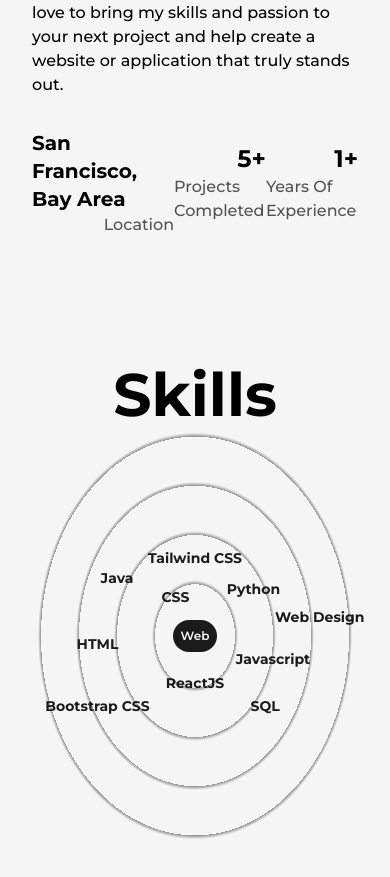
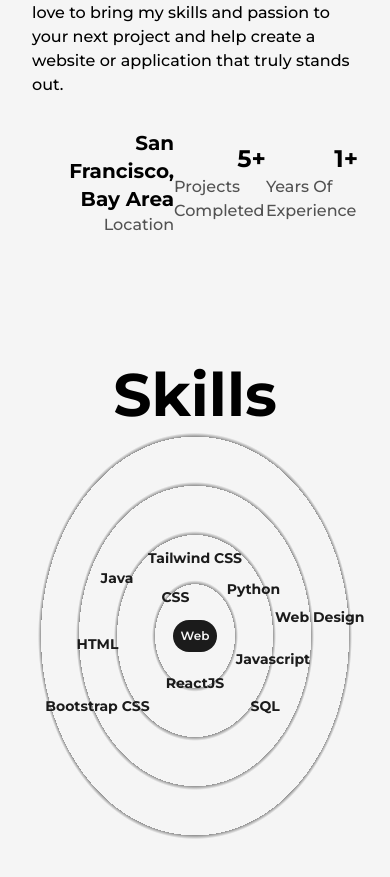
Before and after one commit to CChoi08/Portfolio-Project, a Next.js app: page /about in a window 390 px wide. Shown: the part 1083-1960 px from the top of the page. Built offline with nearby package versions, Linux system fonts and the light colour scheme.

Commit message:
about update 2

```diff
--- a/src/pages/about.js
+++ b/src/pages/about.js
@@ -77,7 +77,7 @@ const about = () => {
                     </div>
                     <div className='col-span-2 flex flex-col items-end justify-around xl:col-span-8 xl:flex-row xl:items-center md:order-3'>
                         <div className='flex flex-col items-end justify-center'>
-                            <span className='inline-block text-3xl font-bold text-end sm:text-2xl xs:text-xl sm:text-start'>
+                            <span className='inline-block text-3xl font-bold text-end sm:text-2xl xs:text-xl'>
                                 San Francisco, Bay Area
                             </span>
                             <h2 className='text-xl font-medium capitalize text-dark/75 dark:text-light/75 text-end md:text-lg sm:text-base sm:justify-start'>location</h2>
```
